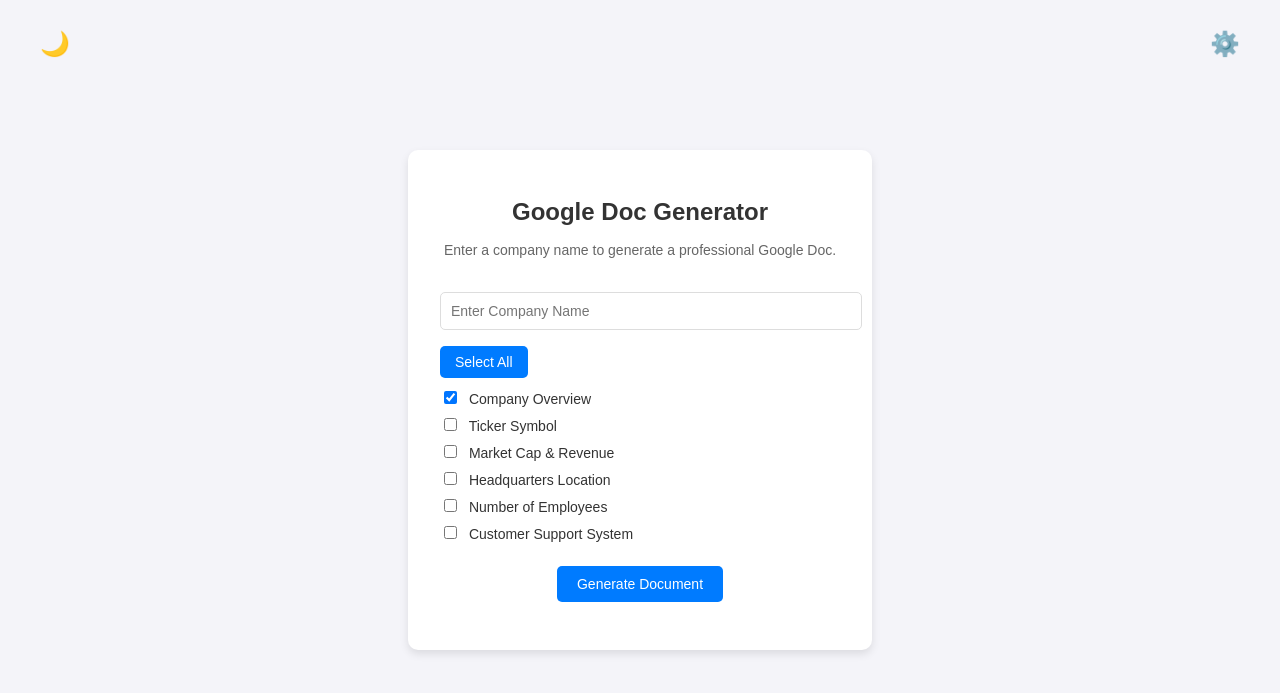
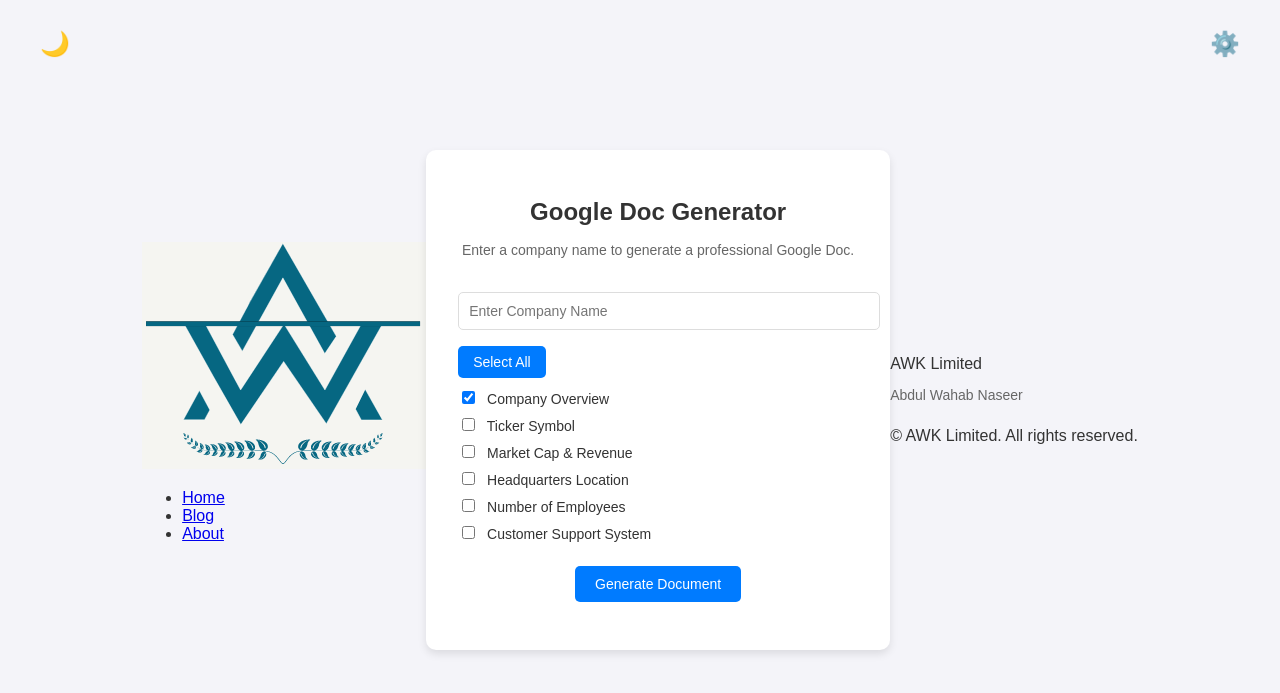
Before and after one commit to 599-wahab/DOC_GPT_WebAPP, a Flask app: page / in a window 1280 px wide. Shown: the top 693 px of the page. Run offline with Flask 3, Linux system fonts and the light colour scheme.

Commit message:
Update index.html

```diff
--- a/templates/index.html
+++ b/templates/index.html
@@ -7,6 +7,16 @@
     <link rel="stylesheet" href="{{ url_for('static', filename='styles.css') }}">
 </head>
 <body class="light-mode">
+    <nav>
+        <div class="nav-container">
+            <img src="/static/logo.png" alt="AWK Limited Logo" class="logo">
+            <ul class="nav-links">
+                <li><a href="https://doc-gpt-webapp.vercel.app/">Home</a></li>
+                <li><a href="https://random26blogs.com/">Blog</a></li>
+                <li><a href="https://599-wahab.github.io/AWK/">About</a></li>
+            </ul>
+        </div>
+    </nav>
     <button class="settings-btn" onclick="openSettings()">
         ⚙️
     </button>
@@ -52,6 +62,16 @@
             <p id="googleStatus">Google Docs Connection: <span id="googleStatusText">Checking...</span></p>
         </div>
     </div>
+
+    <footer>
+        <div class="footer-content">
+            <h3href="https://599-wahab.github.io/AWK/">AWK Limited</h3>
+            <p>Abdul Wahab Naseer</p>
+            <div class="copyright">
+                &copy; <span id="currentYear"></span> AWK Limited. All rights reserved.
+            </div>
+        </div>
+    </footer>
 
     <script>
         // Load saved API key on page load
```
